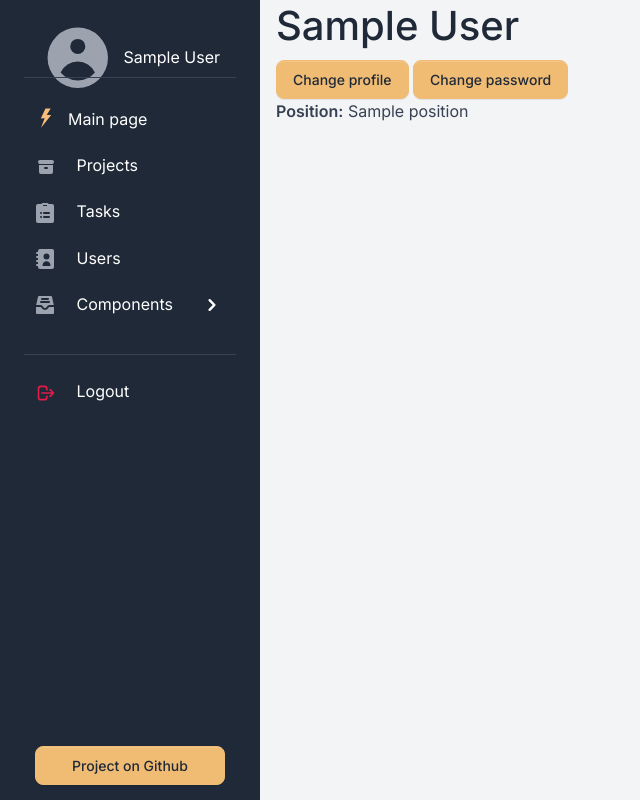
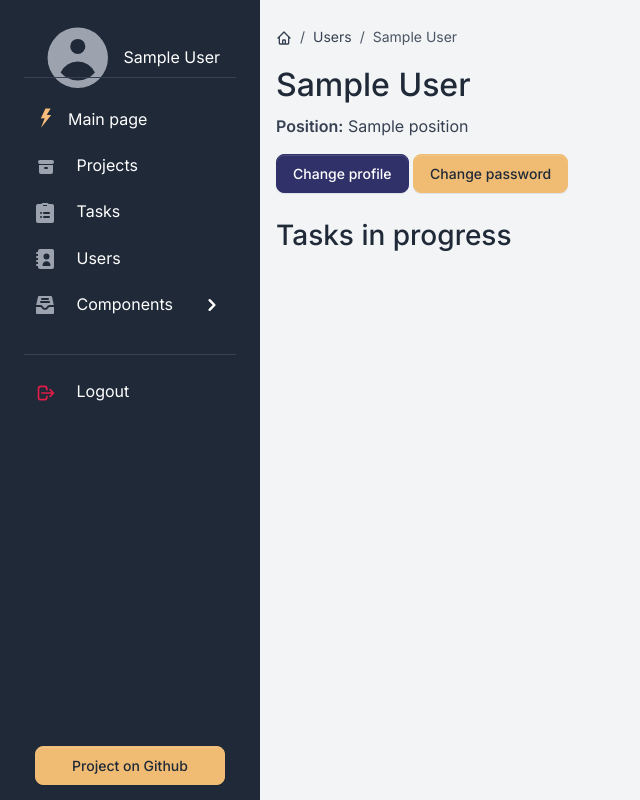
Before and after one commit to vkrasnovyd/project-management-platform, a Django app: page /workers/1/ in a window 1280 px wide. Shown: the whole page, without its empty margins (0-640 px from the left). Run offline with Django 4.2, Linux system fonts and the light colour scheme; a user stored in the database is signed in; tables that the repository leaves empty hold one stand-in row (values such as "Sample post"); some libraries are stand-ins or nearby versions.

Commit message:
Change template for WorkerDetailView

```diff
--- a/templates/task_manager/worker_detail.html
+++ b/templates/task_manager/worker_detail.html
@@ -1,15 +1,33 @@
 {% extends "base.html" %}
 
 {% block title %}
-  <title>Task manager - {{ worker }}</title>
+  {{ worker }}
 {% endblock %}
 
 {% block content %}
+  <div class="py-4">
+    <nav aria-label="breadcrumb" class="d-none d-md-inline-block">
+      <ol class="breadcrumb breadcrumb-dark breadcrumb-transparent">
+        <li class="breadcrumb-item">
+          <a href="/">
+            <svg class="icon icon-xxs" fill="none" stroke="currentColor" viewBox="0 0 24 24" xmlns="http://www.w3.org/2000/svg"><path stroke-linecap="round" stroke-linejoin="round" stroke-width="2" d="M3 12l2-2m0 0l7-7 7 7M5 10v10a1 1 0 001 1h3m10-11l2 2m-2-2v10a1 1 0 01-1 1h-3m-6 0a1 1 0 001-1v-4a1 1 0 011-1h2a1 1 0 011 1v4a1 1 0 001 1m-6 0h6"></path></svg>
+          </a>
+        </li>
+        <li class="breadcrumb-item">
+          <a href="{% url 'task_manager:worker-list' %}">Users</a>
+        </li>
+        <li class="breadcrumb-item active" aria-current="page">{{ worker }}</li>
+      </ol>
+    </nav>
+    <h1 class="h2 mb-2">{{ worker }}</h1>
 
-  <h1>{{ worker }}</h1>
+    <div class="mb-3">
+      <b>Position:</b> {{ worker.position.name }}
+    </div>
 
+    <!--Actions-->
     {% if worker == user or user.is_staff %}
-    <a href="{% url 'task_manager:worker-update' pk=worker.id %}?next={% url 'task_manager:worker-detail' pk=worker.id %}" class="btn btn-secondary">Change profile</a>
+      <a href="{% url 'task_manager:worker-update' pk=worker.id %}?next={% url 'task_manager:worker-detail' pk=worker.id %}" class="btn btn-tertiary">Change profile</a>
     {% endif %}
 
     {% if worker == user %}
@@ -28,32 +46,75 @@
       {% endif %}
     {% endif %}
 
-  <p>
-    <b>Position:</b> {{ worker.position.name }}
+    {% if can_be_deleted %}
+      <a href="{% url 'task_manager:worker-delete' pk=worker.id %}?next={% url 'task_manager:worker-detail' pk=worker.id %}" class="btn btn-danger">Delete profile</a>
+      <p class="text-gray-500 mt-2">
+        <svg class="icon icon-xs me-2" fill="currentColor" viewBox="0 0 20 20" xmlns="http://www.w3.org/2000/svg">
+          <path fill-rule="evenodd" d="M10 .5a9.5 9.5 0 1 0 9.5 9.5A9.51 9.51 0 0 0 10 .5ZM9.5 4a1.5 1.5 0 1 1 0 3 1.5 1.5 0 0 1 0-3ZM12 15H8a1 1 0 0 1 0-2h1v-3H8a1 1 0 0 1 0-2h2a1 1 0 0 1 1 1v4h1a1 1 0 0 1 0 2Z" clip-rule="evenodd"/>
+        </svg>
+        This user isn't an author or responsible in any project or task and can be safely deleted.
       </p>
+    {% endif %}
+    <!--End of Actions-->
 
-  {% if can_be_deleted %}
-    <p>This user isn't an author or responsible in any project or task and can be safely deleted.</p>
-    <a href="{% url 'task_manager:worker-delete' pk=worker.id %}?next={% url 'task_manager:worker-detail' pk=worker.id %}" class="btn btn-danger">Delete profile</a>
+    <!--Tasks-->
+    <h2 class="h3 mt-4">Tasks in progress</h2>
+    {% if worker != user %}
+      <div class="task-wrapper border bg-white shadow-sm rounded mt-3">
+        {% if common_tasks_in_progress.count %}
+          {% for task in common_tasks_in_progress %}
+            <div class="card hover-state border-bottom rounded-0 py-3">
+              <div class="card-body align-items-center py-0">
+                <a href="{% url 'task_manager:task-detail' pk=task.id %}">
+                  <div class="col-11 col-lg-8 px-0 mb-4 mb-md-0">
+                    <div class="mb-2">
+                      <h3 class="h5">{{ task.name }}</h3>
+                      <div class="text-gray-600 mb-2">
+                        {{ task.author }} → {{ task.responsible }}
+                      </div>
+                      <div class="d-block d-sm-flex">
+                        <h4 class="h6 fw-normal text-gray mb-1">
+                          <svg class="icon icon-xs me-2" fill="currentColor" viewBox="0 0 20 20" xmlns="http://www.w3.org/2000/svg">
+                            <path fill-rule="evenodd" d="M6 1a1 1 0 0 0-2 0h2ZM4 4a1 1 0 0 0 2 0H4Zm7-3a1 1 0 1 0-2 0h2ZM9 4a1 1 0 1 0 2 0H9Zm7-3a1 1 0 1 0-2 0h2Zm-2 3a1 1 0 1 0 2 0h-2ZM1 6a1 1 0 0 0 0 2V6Zm18 2a1 1 0 1 0 0-2v2ZM5 11v-1H4v1h1Zm0 .01H4v1h1v-1Zm.01 0v1h1v-1h-1Zm0-.01h1v-1h-1v1ZM10 11v-1H9v1h1Zm0 .01H9v1h1v-1Zm.01 0v1h1v-1h-1Zm0-.01h1v-1h-1v1ZM10 15v-1H9v1h1Zm0 .01H9v1h1v-1Zm.01 0v1h1v-1h-1Zm0-.01h1v-1h-1v1ZM15 15v-1h-1v1h1Zm0 .01h-1v1h1v-1Zm.01 0v1h1v-1h-1Zm0-.01h1v-1h-1v1ZM15 11v-1h-1v1h1Zm0 .01h-1v1h1v-1Zm.01 0v1h1v-1h-1Zm0-.01h1v-1h-1v1ZM5 15v-1H4v1h1Zm0 .01H4v1h1v-1Zm.01 0v1h1v-1h-1Zm0-.01h1v-1h-1v1ZM2 4h16V2H2v2Zm16 0h2a2 2 0 0 0-2-2v2Zm0 0v14h2V4h-2Zm0 14v2a2 2 0 0 0 2-2h-2Zm0 0H2v2h16v-2ZM2 18H0a2 2 0 0 0 2 2v-2Zm0 0V4H0v14h2ZM2 4V2a2 2 0 0 0-2 2h2Zm2-3v3h2V1H4Zm5 0v3h2V1H9Zm5 0v3h2V1h-2ZM1 8h18V6H1v2Zm3 3v.01h2V11H4Zm1 1.01h.01v-2H5v2Zm1.01-1V11h-2v.01h2Zm-1-1.01H5v2h.01v-2ZM9 11v.01h2V11H9Zm1 1.01h.01v-2H10v2Zm1.01-1V11h-2v.01h2Zm-1-1.01H10v2h.01v-2ZM9 15v.01h2V15H9Zm1 1.01h.01v-2H10v2Zm1.01-1V15h-2v.01h2Zm-1-1.01H10v2h.01v-2ZM14 15v.01h2V15h-2Zm1 1.01h.01v-2H15v2Zm1.01-1V15h-2v.01h2Zm-1-1.01H15v2h.01v-2ZM14 11v.01h2V11h-2Zm1 1.01h.01v-2H15v2Zm1.01-1V11h-2v.01h2Zm-1-1.01H15v2h.01v-2ZM4 15v.01h2V15H4Zm1 1.01h.01v-2H5v2Zm1.01-1V15h-2v.01h2Zm-1-1.01H5v2h.01v-2Z" clip-rule="evenodd"/>
+                          </svg>
+                          {{ task.deadline|date }}
+                          <svg class="icon icon-xs ms-3 me-0" fill="currentColor" viewBox="0 0 20 20" xmlns="http://www.w3.org/2000/svg">
+                            <path fill-rule="evenodd" d="M10 0a10 10 0 1 0 10 10A10.011 10.011 0 0 0 10 0Zm3.982 13.982a1 1 0 0 1-1.414 0l-3.274-3.274A1.012 1.012 0 0 1 9 10V6a1 1 0 0 1 2 0v3.586l2.982 2.982a1 1 0 0 1 0 1.414Z" clip-rule="evenodd"/>
+                          </svg>
+                          {{ task.deadline|time }}
+                        </h4>
+                        <div class="ms-sm-3">
+                          <span
+                            {% if task.status == "new" %}
+                              class="badge super-badge badge-sm bg-success"
+                            {% elif task.status == "progress" %}
+                              class="badge super-badge badge-sm bg-info"
+                            {% elif task.status == "blocked" %}
+                              class="badge super-badge badge-sm bg-danger"
+                            {% elif task.status == "review" %}
+                              class="badge super-badge badge-sm bg-warning"
                             {% endif %}
-
-  {% if worker != user %}
-    <h2>Tasks in progress</h2>
-
-    {% if common_tasks_in_progress.count %}
-      <p>This user has {{ common_tasks_in_progress.count }} active tasks created by you:</p>
-
-      {% for task in common_tasks_in_progress %}
-        <hr>
-        <h3><a href="#">{{ task.name }}</a></h3>
-        <p>{{ task.task_type }}</p>
-        <p>{{ task.status }}</p>
-        <p><b>Due to:</b> {{ task.deadline }}</p>
+                          >{{ task.get_status_display }}</span>
+                        </div>
+                      </div>
+                    </div>
+                    {% if task.description %}
+                      <div class="fw-normal text-gray">{{ task.description }}</div>
+                    {% endif %}
+                  </div>
+                </a>
+              </div>
+            </div>
           {% endfor %}
-
         {% else %}
-      <p>This user doesn't have uncompleted tasks created by you.</p>
+          <div class="card border-bottom py-3">
+            <div class="card-body align-items-center py-0">
+              <div class="fw-normal text-gray">This user doesn't have uncompleted tasks created by you.</div>
+            </div>
+          </div>
         {% endif %}
+      </div>
     {% endif %}
-
+    <!--End of Tasks-->
+  </div>
 {% endblock %}
```
Lines whose indentation alone changed are shown as unchanged.
